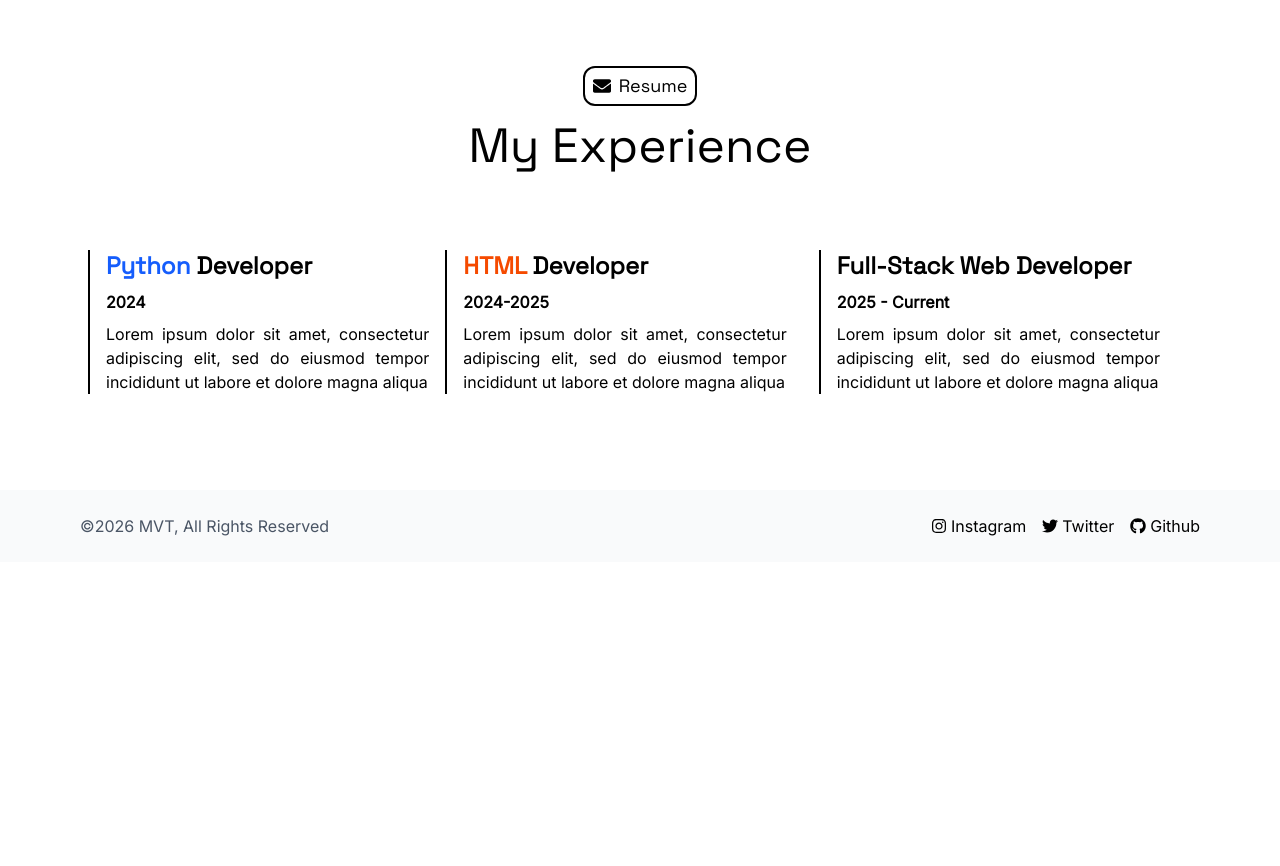
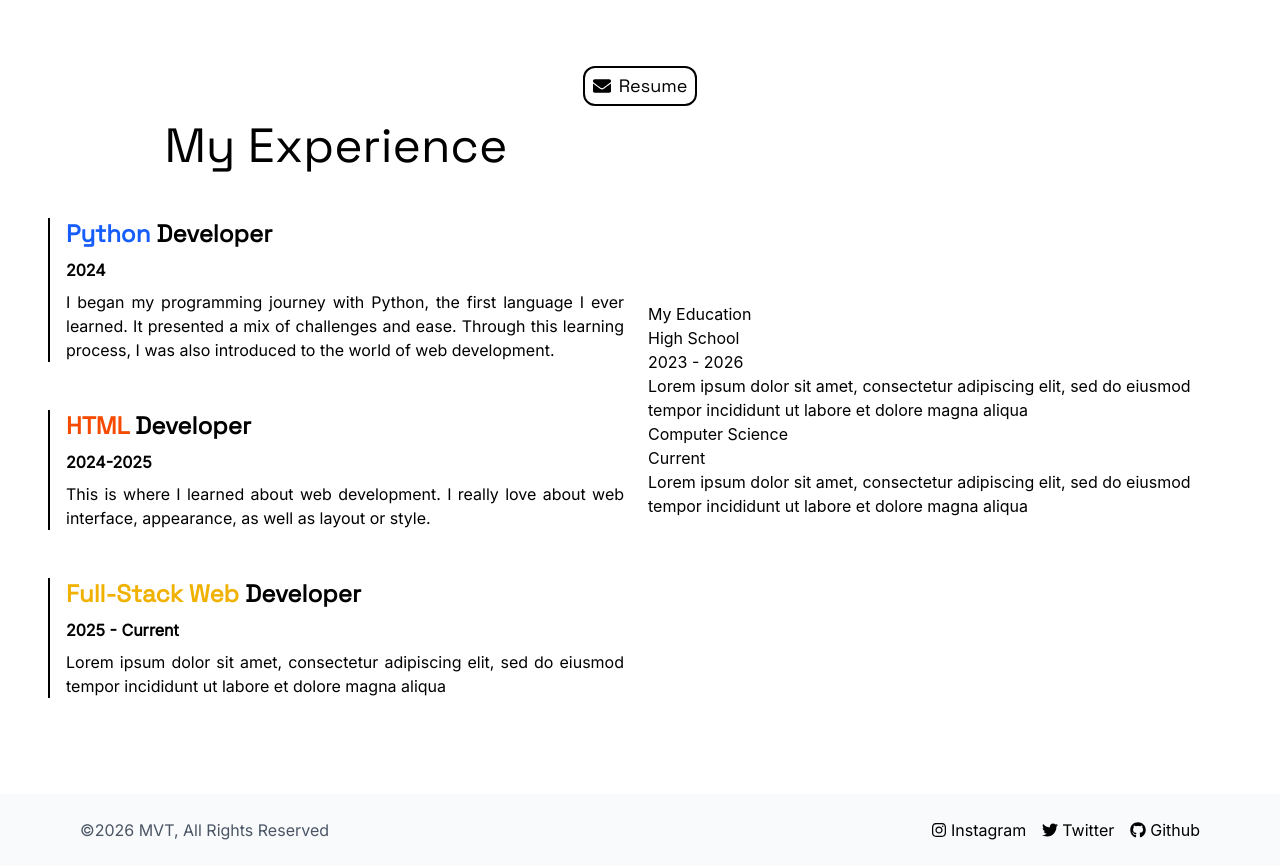
Before and after one commit to marvelTtihu/marvelTtihu, a React (Vite) app: page /about in a window 1280 px wide. Shown: the part 960-1826 px from the top of the page. Before the commit the page ends 1522 px from the top, so only its background shows below. Built offline with nearby package versions, Linux system fonts and the light colour scheme.

Commit message:
wip: build resume section

```diff
--- a/src/pages/About/section/Resume.jsx
+++ b/src/pages/About/section/Resume.jsx
@@ -2,29 +2,46 @@ import { FaEnvelope } from 'react-icons/fa'
 
 function Resume() {
     return(
-        <section className='border-t-2 border-gray-100'>
-            <div className="mx-auto px-6 py-24 max-w-6xl">
-                <h2 className="mx-auto flex items-center text-base gap-2 md:text-lg mb-4 border-2 px-2 py-1 max-w-max rounded-xl font-space"><FaEnvelope /> Resume</h2>
-                <h2 className="text-center mb-20 text-3xl md:text-5xl font-space">
-                    My Experience
-                </h2>
-                <div className='border-l-2 px-4 flex flex-col md:flex-row text-justify'>
-                    <article className='mb-8 md:mb-0 md:mr-4'>
+        <section className='border-t-2 border-gray-100 px-6 py-24'>
+            <h2 className="mx-auto flex items-center text-base gap-2 md:text-lg mb-4 border-2 px-2 py-1 max-w-max rounded-xl font-space"><FaEnvelope /> Resume</h2>
+            <div className="mx-auto px-6 flex flex-row items-center">
+                <div className='flex flex-col items-center gap-8 md:gap-12 text-justify max-w-xl'>
+                    <h2 className="text-center text-3xl md:text-5xl font-space">
+                        My Experience
+                    </h2>
+                    <article className='mb-8 md:mb-0 border-l-2 pl-4 flex-1'>
                         <h3 className='text-xl md:text-2xl mb-2 font-space font-bold'><span className='text-blue-600'>Python</span> Developer</h3>
                         <p className='font-semibold font-inter mb-2'>2024</p>
+                        <p className='font-inter'>
+                            I began my programming journey with Python, the first language I ever learned. It presented a mix of challenges and ease. Through this learning process, I was also introduced to the world of web development.
+                        </p>
+                    </article>
+
+                    <article className='mb-8 md:mb-0 border-l-2 pl-4 flex-1'>
+                        <h3 className='text-xl md:text-2xl mb-2 font-space font-bold'><span className='text-orange-600'>HTML</span> Developer</h3>
+                        <p className='font-semibold font-inter mb-2'>2024-2025</p>
+                        <p className='font-inter'>
+                            This is where I learned about web development. I really love about web interface, appearance, as well as layout or style.
+                        </p>
+                    </article>
+
+                    <article className='mb-8 md:mb-0 border-l-2 pl-4 flex-1'>
+                        <h3 className='text-xl md:text-2xl mb-2 font-space font-bold'><span className='text-yellow-500'>Full-Stack Web</span> Developer</h3>
+                        <p className='font-semibold font-inter mb-2'>2025 - Current</p>
                         <p className='font-inter'>Lorem ipsum dolor sit amet, consectetur adipiscing elit, sed do eiusmod tempor incididunt ut labore et dolore magna aliqua</p>
                     </article>
-
-                    <article className='mb-8 md:mb-0 md:mr-4 md:border-l-2 md:px-4'>
-                        <h3 className='text-xl md:text-2xl mb-2 font-space font-bold'><span className='text-orange-600'>HTML</span> Developer</h3>
-                        <p className='font-semibold font-inter mb-2'>2024-2025</p>
-                        <p className='font-inter'>Lorem ipsum dolor sit amet, consectetur adipiscing elit, sed do eiusmod tempor incididunt ut labore et dolore magna aliqua</p>
+                </div>
+                <div className='px-6'>
+                    <h2>My Education</h2>
+                    <article>
+                        <h2>High School</h2>
+                        <p>2023 - 2026</p>
+                        <p>Lorem ipsum dolor sit amet, consectetur adipiscing elit, sed do eiusmod tempor incididunt ut labore et dolore magna aliqua</p>
                     </article>
-
-                    <article className='md:border-l-2 md:px-4'>
-                        <h3 className='text-xl md:text-2xl mb-2 font-space font-bold'>Full-Stack Web Developer</h3>
-                        <p className='font-semibold font-inter mb-2'>2025 - Current</p>
-                        <p className='font-inter'>Lorem ipsum dolor sit amet, consectetur adipiscing elit, sed do eiusmod tempor incididunt ut labore et dolore magna aliqua</p>
+                    <article>
+                        <h2>Computer Science</h2>
+                        <p>Current</p>
+                        <p>Lorem ipsum dolor sit amet, consectetur adipiscing elit, sed do eiusmod tempor incididunt ut labore et dolore magna aliqua</p>
                     </article>
                 </div>
             </div>
```
